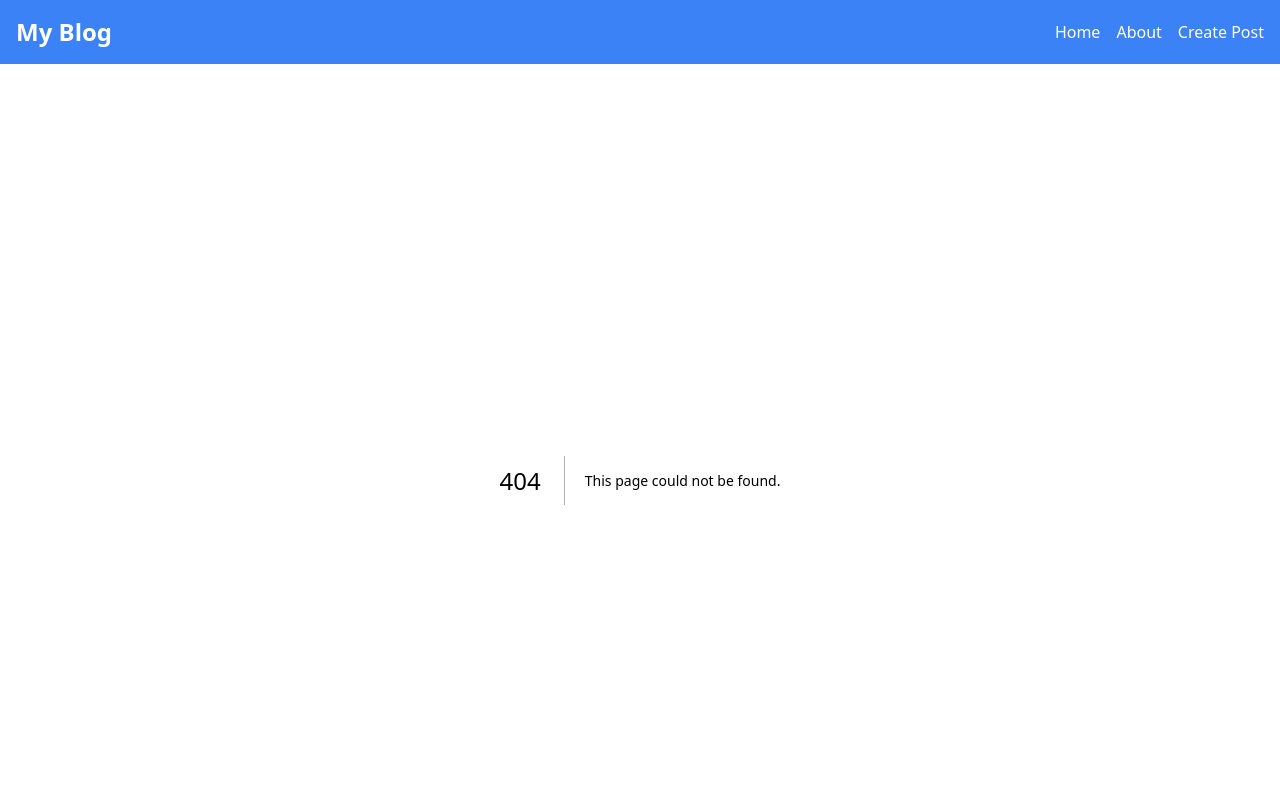
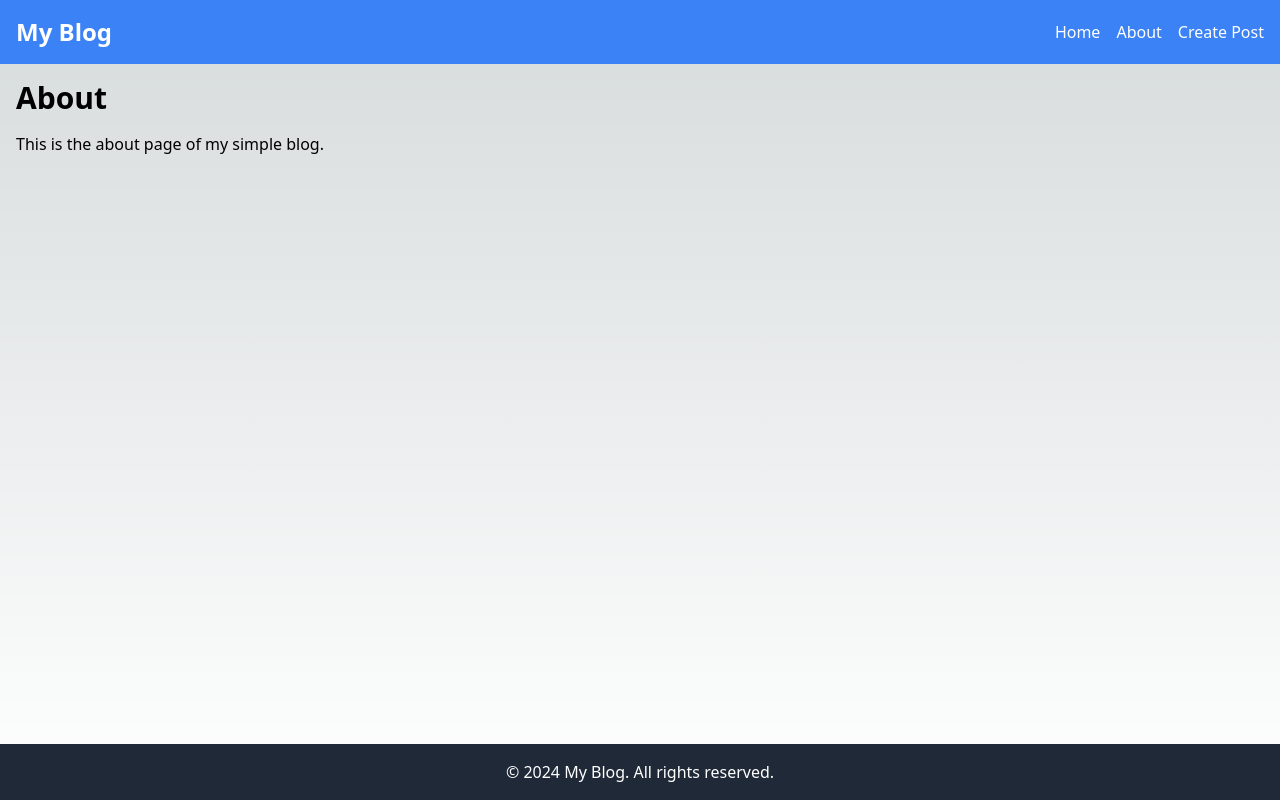
Before and after one commit to RahulJain46/my-blog, a Next.js app: page /about in a window 1280 px wide. Before the commit this address had no page. Shown: the top 800 px of the page. Built offline with nearby package versions, Linux system fonts and the light colour scheme.

Commit message:
about route

```diff
--- /dev/null
+++ b/app/about/page.js
@@ -0,0 +1,8 @@
+export default function About() {
+  return (
+    <div>
+      <h1 className="text-3xl font-bold mb-4">About</h1>
+      <p>This is the about page of my simple blog.</p>
+    </div>
+  );
+}
```
